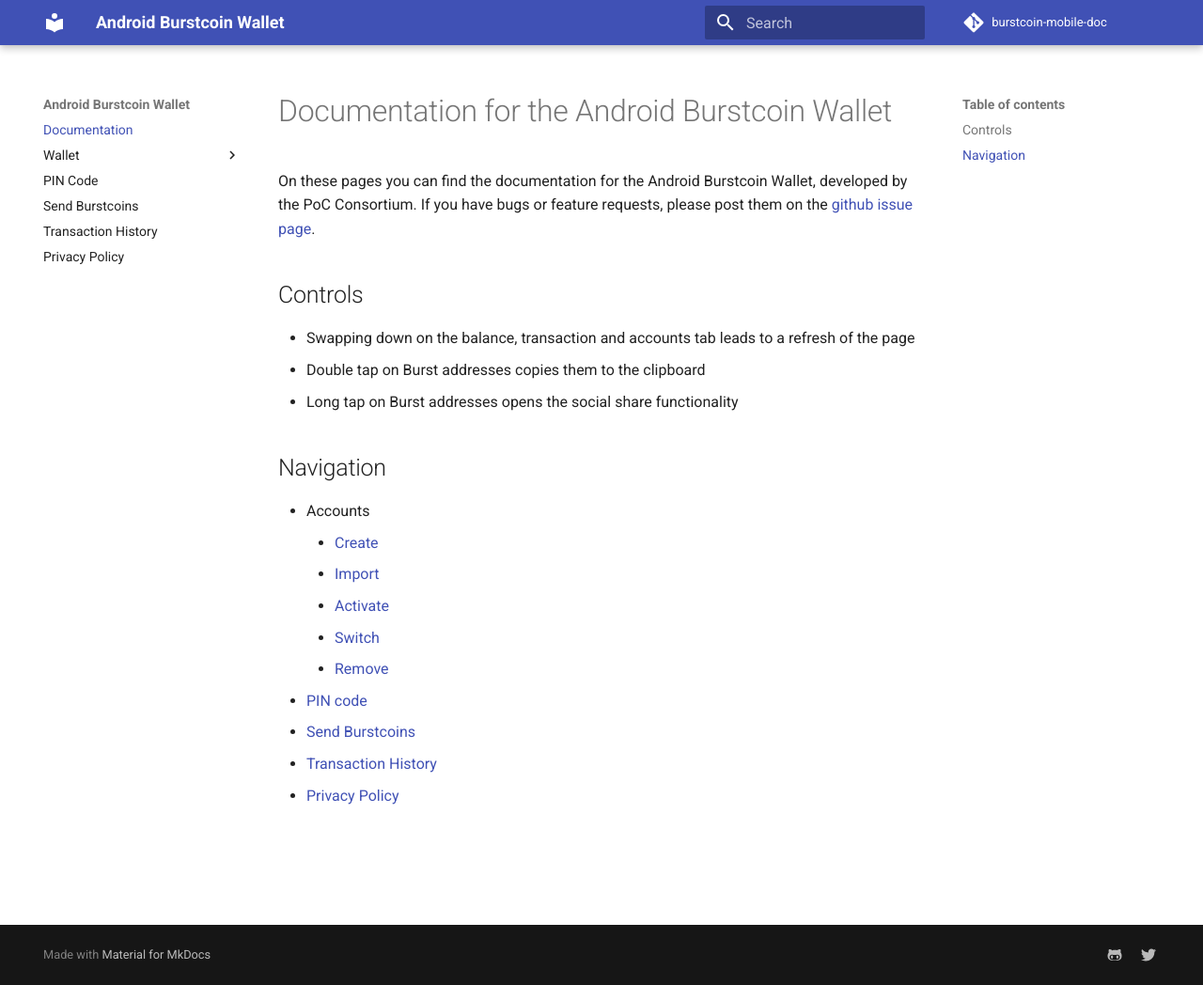
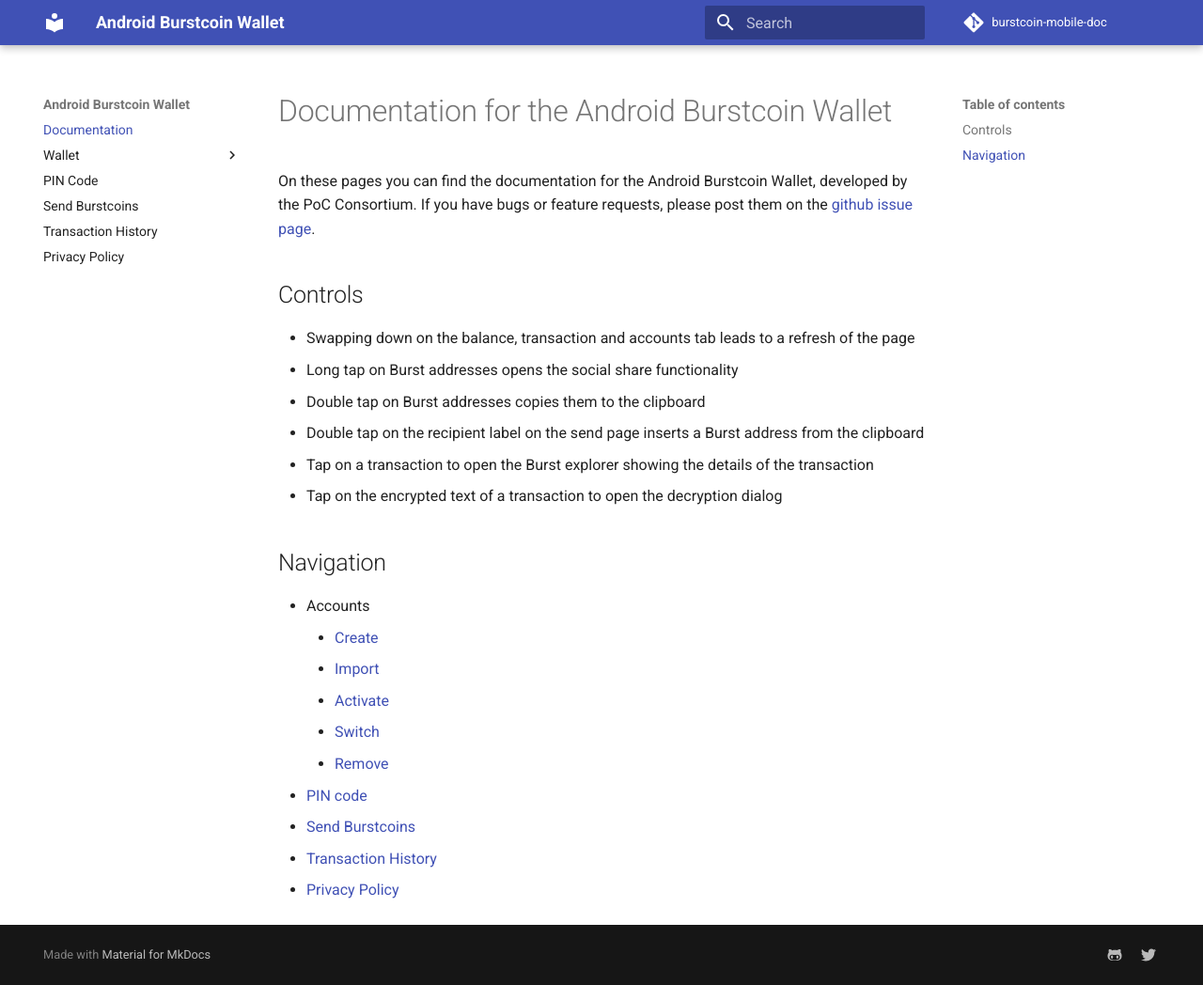
Before and after one commit to 2s3m4s5l15/burstcoin-mobile-doc, an MkDocs documentation site: the page built from docs/index.md, in a window 1280 px wide and 1048 px high. Shown: the whole window at 94% size. Built offline with MkDocs 1.6.1 and Material for MkDocs 9.7.7, drawn with Linux system fonts in a browser that asks for light colours; comment, search, counter and statistics services are not loaded; old or Windows-style settings are respelled for this version of MkDocs.

Commit message:
new controls

```diff
--- a/docs/index.md
+++ b/docs/index.md
@@ -4,8 +4,11 @@ On these pages you can find the documentation for the Android Burstcoin Wallet,
 
 ## Controls
 * Swapping down on the balance, transaction and accounts tab leads to a refresh of the page
+* Long tap on Burst addresses opens the social share functionality
 * Double tap on Burst addresses copies them to the clipboard
-* Long tap on Burst addresses opens the social share functionality
+* Double tap on the recipient label on the send page inserts a Burst address from the clipboard
+* Tap on a transaction to open the Burst explorer showing the details of the transaction
+* Tap on the encrypted text of a transaction to open the decryption dialog
 
 ## Navigation
 * Accounts
```
